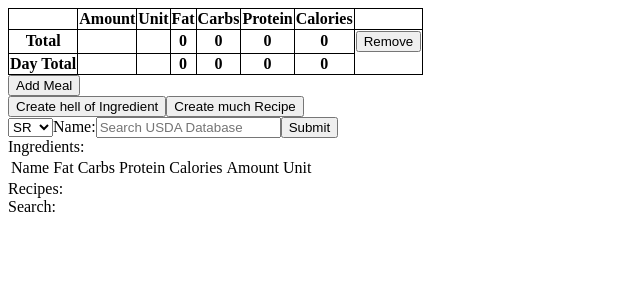
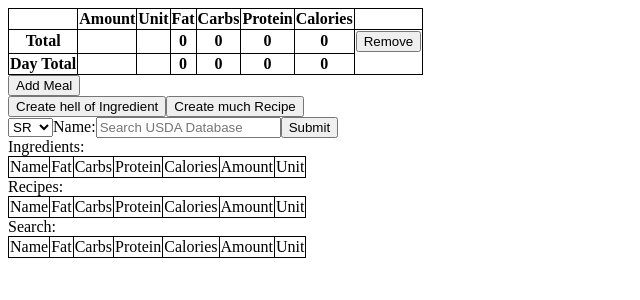
Before and after one commit to jacobboy/calorietracker, a React (Create React App) app in the folder frontend/: page / in a window 1280 px wide. Shown: the top 300 px of the page, without its empty margins (0-640 px from the left). Built offline with nearby package versions, Linux system fonts and the light colour scheme.

Commit message:
Ummmm make everything tables. Pretty ugly

```diff
--- a/frontend/src/components/ingredientstable.tsx
+++ b/frontend/src/components/ingredientstable.tsx
@@ -3,7 +3,7 @@ import * as React from 'react';
 import { tdStyle, thStyle } from '../style';
 
 export function headerCell(text: string) {
-  return <th style={thStyle}>{text}</th>;
+  return <th title={text.toString()} style={thStyle}>{text}</th>;
 }
 
 export function ingredientCell(text: string | number | JSX.Element, key?: string, id?: string) {
@@ -14,7 +14,7 @@ export function ingredientCell(text: string | number | JSX.Element, key?: string
   if (id) {
     opts.id = id;
   }
-  return <td {...opts} style={tdStyle}>{text}</td>;
+  return <td {...opts} title={text.toString()} style={tdStyle}>{text}</td>;
 }
 
 export function mealCell(text: string | number | JSX.Element, key?: string, id?: string) {
@@ -25,7 +25,7 @@ export function mealCell(text: string | number | JSX.Element, key?: string, id?:
   if (id) {
     opts.id = id;
   }
-  return <th {...opts} style={thStyle}>{text}</th>;
+  return <th {...opts} title={text.toString()} style={thStyle}>{text}</th>;
 }
 
 interface IngredientRowProps {
--- a/frontend/src/components/search.tsx
+++ b/frontend/src/components/search.tsx
@@ -3,6 +3,7 @@ import { Ingredient, Recipe, Named, NDBed } from '../classes';
 import SearchIngredientRow from '../containers/searchingredientrow';
 import { DataSource } from '../ndbapi';
 import StoredIngredientRow from '../containers/storedingredientrow';
+import { tableStyle, thStyle } from 'src/style';
 
 interface SearchComponentProps {
   searchString: string;
@@ -69,16 +70,16 @@ export class SearchComponent extends React.Component<
           <input type="submit" value="Submit" />
         </form>
         Ingredients:
-        <table>
+        <table style={tableStyle}>
           <tbody>
-            <tr>
-              <td>Name</td>
-              <td>Fat</td>
-              <td>Carbs</td>
-              <td>Protein</td>
-              <td>Calories</td>
-              <td>Amount</td>
-              <td>Unit</td>
+            <tr style={thStyle}>
+              <td style={thStyle}>Name</td>
+              <td style={thStyle}>Fat</td>
+              <td style={thStyle}>Carbs</td>
+              <td style={thStyle}>Protein</td>
+              <td style={thStyle}>Calories</td>
+              <td style={thStyle}>Amount</td>
+              <td style={thStyle}>Unit</td>
             </tr>
             {this.props.saved.ingredients.map(
               (item) => <StoredIngredientRow key={item.uid} item={item} />
@@ -89,16 +90,34 @@ export class SearchComponent extends React.Component<
           </tbody>
         </table>
         Recipes:
-        <table>
+        <table style={tableStyle}>
           <tbody>
+            <tr style={thStyle}>
+              <td style={thStyle}>Name</td>
+              <td style={thStyle}>Fat</td>
+              <td style={thStyle}>Carbs</td>
+              <td style={thStyle}>Protein</td>
+              <td style={thStyle}>Calories</td>
+              <td style={thStyle}>Amount</td>
+              <td style={thStyle}>Unit</td>
+            </tr>
             {this.props.saved.recipes.map(
               (item) => <StoredIngredientRow key={item.uid} item={item} />
             )}
           </tbody>
         </table>
         Search:
-        <table>
+        <table style={tableStyle}>
           <tbody>
+            <tr>
+              <td style={thStyle}>Name</td>
+              <td style={thStyle}>Fat</td>
+              <td style={thStyle}>Carbs</td>
+              <td style={thStyle}>Protein</td>
+              <td style={thStyle}>Calories</td>
+              <td style={thStyle}>Amount</td>
+              <td style={thStyle}>Unit</td>
+            </tr>
             {this.props.items.map(
               (item) => <SearchIngredientRow key={item.ndbno} item={item} />
             )}
--- a/frontend/src/components/searchingredientrow.tsx
+++ b/frontend/src/components/searchingredientrow.tsx
@@ -1,6 +1,11 @@
 import * as React from 'react';
 import { Named, NDBed, Ingredient } from '../classes';
 import { getIngredient } from '../lookup';
+import { tdStyle } from 'src/style';
+
+function ingredientCell(contents: string | number) {
+  return <td title={contents.toString()} style={tdStyle}>{contents}</td>;
+}
 
 interface SearchIngredientRowProps {
   item: NDBed & Named;
@@ -28,13 +33,20 @@ export class SearchIngredientRow extends React.Component<
     if (this.state.ingred === undefined) {
       return (
         <tr>
-          <td>{this.props.item.name}</td>
-          <td>
+          {ingredientCell(this.props.item.name)}
+          {ingredientCell('')}
+          {ingredientCell('')}
+          {ingredientCell('')}
+          {ingredientCell('')}
+          {ingredientCell('')}
+          {ingredientCell('')}
+          {ingredientCell('')}
+          <td style={tdStyle}>
             <button onClick={() => this.handleDetailsClick()}>
               Show Details
             </button>
           </td>
-          <td>
+          <td style={tdStyle}>
             <button onClick={() => this.props.onSaveClick(this.props.item)}>
               Save
             </button>
@@ -44,14 +56,15 @@ export class SearchIngredientRow extends React.Component<
     } else {
       return (
         <tr>
-          <td>{this.props.item.name}</td>
-          <td>{this.state.ingred.fat}</td>
-          <td>{this.state.ingred.carbs}</td>
-          <td>{this.state.ingred.protein}</td>
-          <td>{this.state.ingred.calories}</td>
-          <td>{this.state.ingred.amount}</td>
-          <td>{this.state.ingred.unit}</td>
-          <td>
+          {ingredientCell(this.props.item.name)}
+          {ingredientCell(this.state.ingred.fat)}
+          {ingredientCell(this.state.ingred.carbs)}
+          {ingredientCell(this.state.ingred.protein)}
+          {ingredientCell(this.state.ingred.calories)}
+          {ingredientCell(this.state.ingred.amount)}
+          {ingredientCell(this.state.ingred.unit)}
+          <td style={tdStyle}/>
+          <td style={tdStyle}>
             <button onClick={() => this.props.onSaveClick(this.props.item)}>
               Save
             </button>
--- a/frontend/src/components/storedingredientrow.tsx
+++ b/frontend/src/components/storedingredientrow.tsx
@@ -1,6 +1,7 @@
 import * as React from 'react';
 import { Ingredient, scaleFoodTo } from '../classes';
 import { TopBitDisplay } from '../types';
+import { tdStyle } from 'src/style';
 
 interface IngredientRowProps {
   item: Ingredient;
@@ -43,26 +44,30 @@ export class StoredIngredientRow extends React.Component<
   render() {
     return (
       <tr key={this.props.item.uid}>
-        <td key="name">{this.state.scaledIngredient.name}</td>
-        <td key="fat">{this.state.scaledIngredient.fat.toFixed()}</td>
-        <td key="carbs">{this.state.scaledIngredient.carbs.toFixed()}</td>
-        <td key="protein">{this.state.scaledIngredient.protein.toFixed()}</td>
-        <td key="calories">{this.state.scaledIngredient.calories.toFixed()}</td>
-        <td key="amount">
+        {ingredientCell(this.state.scaledIngredient.name)}
+        {ingredientCell(this.state.scaledIngredient.fat.toFixed())}
+        {ingredientCell(this.state.scaledIngredient.carbs.toFixed())}
+        {ingredientCell(this.state.scaledIngredient.protein.toFixed())}
+        {ingredientCell(this.state.scaledIngredient.calories.toFixed())}
+        {ingredientCell((
           <input
             id="trackFoodAmountInput"
             type="number"
             value={this.state.scaledIngredient.amount}
             onChange={(e) => this.handleAmount(e)}
           />
-        </td>
-        <td key="unit">{this.state.scaledIngredient.unit}</td>
-        <td key="submit">
+         ))}
+        {ingredientCell(this.state.scaledIngredient.unit)}
+        {ingredientCell((
           <button id="trackFoodSubmit" onClick={() => this.handleTrackClick()}>
             {this.props.buttonText}
           </button>
-        </td>
-      </tr >
+         ))}
+      </tr>
     );
   }
 }
+
+function ingredientCell(contents: string | number | JSX.Element) {
+  return <td title={contents.toString()} style={tdStyle}>{contents}</td>;
+}
--- a/frontend/src/style.ts
+++ b/frontend/src/style.ts
@@ -6,7 +6,13 @@ export const tableStyle: React.CSSProperties = {
 };
 
 export const tdStyle: React.CSSProperties = {
-    'border': '1px solid black'
+    'border': '1px solid black',
+    'overflow': 'hidden',
+    'textOverflow': 'ellipsis',
+    'whiteSpace': 'nowrap',
+    // TODO Is maxWidth valid here?
+    // how do i make this a percent?
+    'maxWidth': 500
 };
 
 export const thStyle: React.CSSProperties = {
```
Also changed, not shown: frontend/src/ndbapi/index.ts (+6 -7 lines), 1 other file (tests, documents, lock files or other folders).
